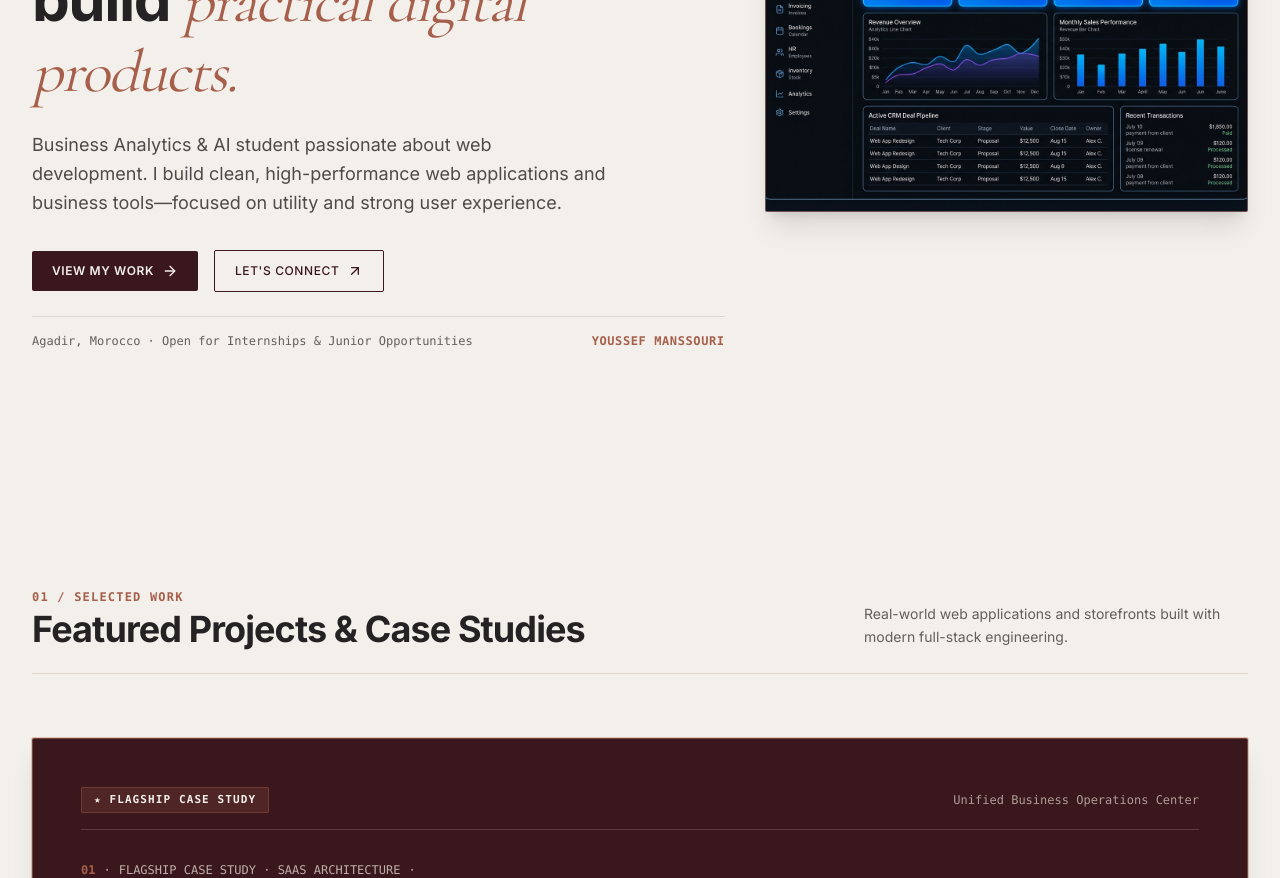
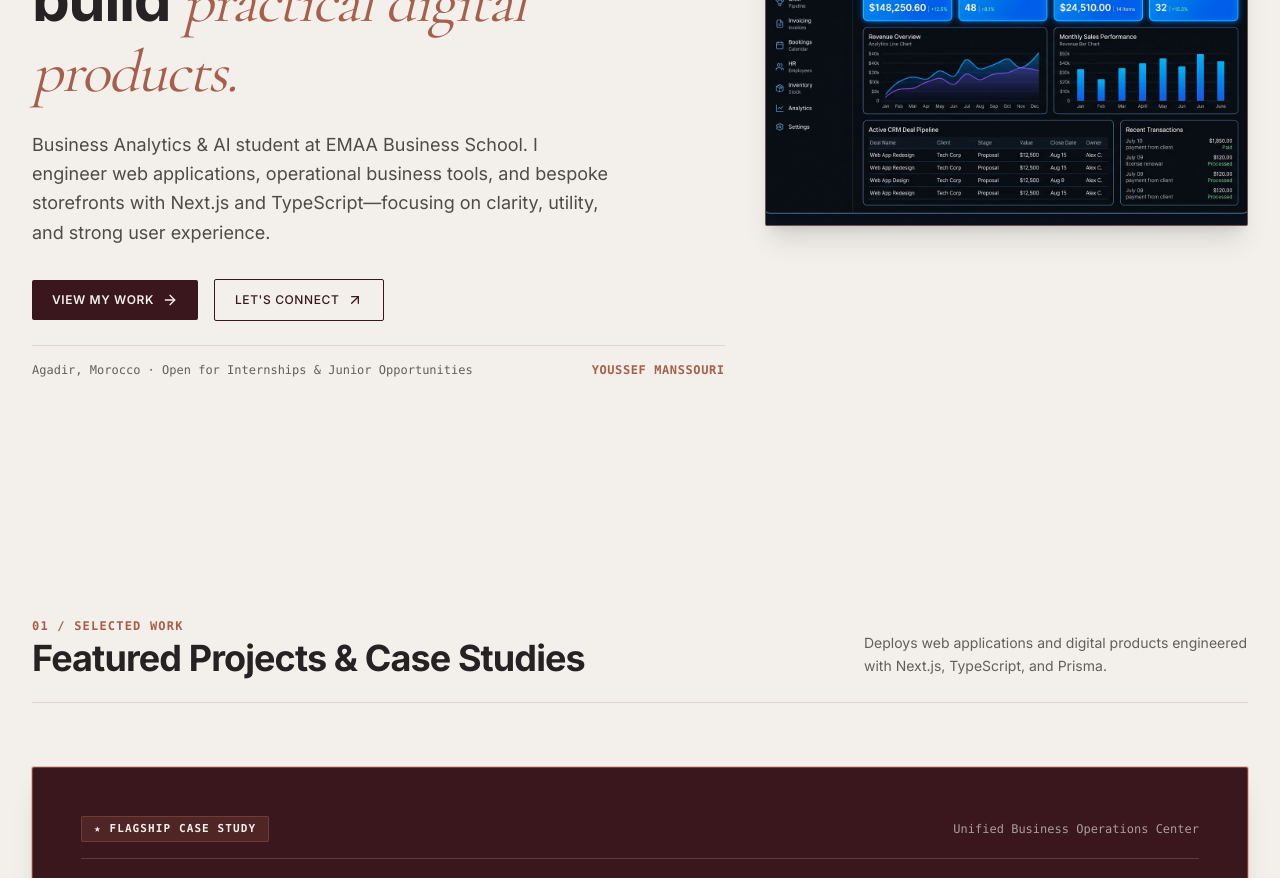
Before and after one commit to youssefmanssouri/manssouri-portfolio, a Next.js app: page / in a window 1280 px wide. Shown: the part 440-1318 px from the top of the page. Built offline with nearby package versions, Linux system fonts and the light colour scheme.

Commit message:
docs(content): elevate copywriting, technical clarity, and EN/FR language parity

```diff
--- a/data/projects.ts
+++ b/data/projects.ts
@@ -216,7 +216,7 @@ export const PROJECTS: Project[] = [
     longDescriptionFr: "Gym CRM offre aux gestionnaires de salles de sport et hôtes d'accueil un outil rapide pour les recherches de membres, les alertes d'abonnement, les cours collectifs et le chiffre d'affaires.",
     overview: "Engineered to handle reception desk check-ins and daily facility management, Gym CRM digitizes member records and simplifies renewal tracking.",
     overviewFr: "Développé pour gérer les enregistrements à l'accueil et la gestion quotidienne des installations, Gym CRM numérise la gestion des adhérents.",
-    objective: "Build an administrative application delivering sub-second member lookups, clear membership alert states, and recurring revenue summaries.",
+    objective: "Build an administrative application delivering rapid member lookups, clear membership alert states, and recurring revenue summaries.",
     objectiveFr: "Concevoir une application d'administration réactive offrant des recherches instantanées, des alertes de statut claires et des synthèses financières.",
     technologies: [
       "Next.js",
--- a/locales/en/common.json
+++ b/locales/en/common.json
@@ -13,7 +13,7 @@
     "badge": "BUSINESS ANALYTICS & AI STUDENT · DIGITAL PRODUCT BUILDER",
     "headlineMain": "I combine business insights with modern web development to build",
     "headlineEmphasized": "practical digital products.",
-    "subheadline": "Business Analytics & AI student passionate about web development. I build clean, high-performance web applications and business tools—focused on utility and strong user experience.",
+    "subheadline": "Business Analytics & AI student at EMAA Business School. I engineer web applications, operational business tools, and bespoke storefronts with Next.js and TypeScript—focusing on clarity, utility, and strong user experience.",
     "viewWork": "View My Work",
     "connect": "Let's Connect",
     "startProject": "Start a Project",
@@ -22,7 +22,7 @@
   "work": {
     "badge": "SELECTED WORK",
     "heading": "Featured Projects & Case Studies",
-    "subheading": "Real-world web applications and storefronts built with modern full-stack engineering.",
+    "subheading": "Deploys web applications and digital products engineered with Next.js, TypeScript, and Prisma.",
     "viewCaseStudy": "View Case Study",
     "visitLive": "Visit Live Site",
     "github": "GitHub ↗"
--- a/locales/fr/common.json
+++ b/locales/fr/common.json
@@ -10,19 +10,19 @@
   },
   "hero": {
     "title": "YOUSSEF MANSSOURI",
-    "badge": "ÉTUDIANT BUSINESS ANALYTICS & IA · CRÉATEUR DE PRODUITS DIGITAUX",
+    "badge": "ÉTUDIANT BUSINESS ANALYTICS & IA · CONCEPTEUR DE PRODUITS DIGITAUX",
     "headlineMain": "Je combine l'analyse métier et le développement web pour créer des",
     "headlineEmphasized": "produits numériques utiles.",
-    "subheadline": "Étudiant en Business Analytics & IA passionné par le développement web. Je conçois des applications web et outils d'entreprise performants, axés sur l'ergonomie et la valeur concrète.",
+    "subheadline": "Étudiant en Business Analytics & IA à l'EMAA Business School. Je développe des applications web, outils d'entreprise et boutiques en ligne avec Next.js et TypeScript—axés sur l'ergonomie, la valeur métier et la clarté.",
     "viewWork": "Voir mes projets",
     "connect": "Me contacter",
     "startProject": "Démarrer un projet",
     "location": "Agadir, Maroc · Ouvert aux stages & opportunités juniors"
   },
   "work": {
-    "badge": "RÉALISATIONS SÉLECTIONNÉES",
+    "badge": "PROJETS & ÉTUDES DE CAS",
     "heading": "Projets Phares & Études de Cas",
-    "subheading": "Applications web concrètes et boutiques en ligne conçues avec des architectures modernes.",
+    "subheading": "Applications web concrètes et produits digitaux développés avec Next.js, TypeScript et Prisma.",
     "viewCaseStudy": "Consulter l'étude de cas",
     "visitLive": "Visiter le site en direct",
     "github": "Code source GitHub ↗"
```
